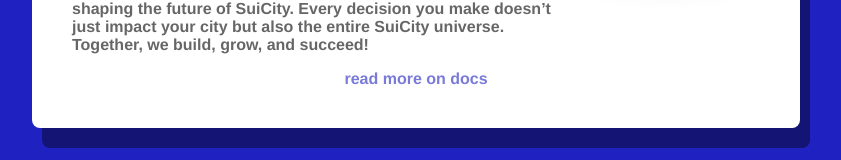
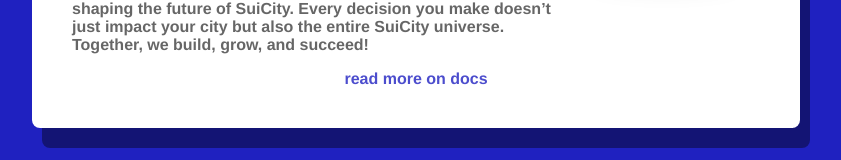
Before and after one commit to y4z1c1/SuiCity-Test2, a React (Vite) app: page / in a window 1280 px wide. Shown: the part 1496-1656 px from the top of the page, without its empty margins (224-1065 px from the left). Built offline with nearby package versions, Linux system fonts and the light colour scheme.

Commit message:
head update

```diff
--- a/src/assets/styles/Section.css
+++ b/src/assets/styles/Section.css
@@ -80,7 +80,7 @@
 
 .sec-container a {
   text-decoration: none;
-  color: rgba(31, 33, 192, 0.6);
+  color: rgba(31, 33, 192, 0.8);
 }
 
 .sec-container a:hover {
--- a/src/components/Footer.tsx
+++ b/src/components/Footer.tsx
@@ -12,6 +12,7 @@
               href="https://twitter.com/suicityp2e"
               target="_blank"
               rel="noopener noreferrer"
+              aria-label="Twitter Link for SuiCityP2E"
             >
               <FaTwitter className="footer-icon" />
             </a>
@@ -21,12 +22,13 @@
               href="#"
               className="discord-soon"
               title="Coming Soon" // Tooltip message
+              aria-label="Discord Link for SuiCityP2E"
             >
               <FaDiscord className="footer-icon" />
             </a>
           </li>
           <li>
-            <a href="mailto:suicity.p2e@gmail.com">
+            <a href="mailto:suicity.p2e@gmail.com" aria-label="Mail SuiCityP2E">
               <FaEnvelope className="footer-icon" />
             </a>
           </li>
```
